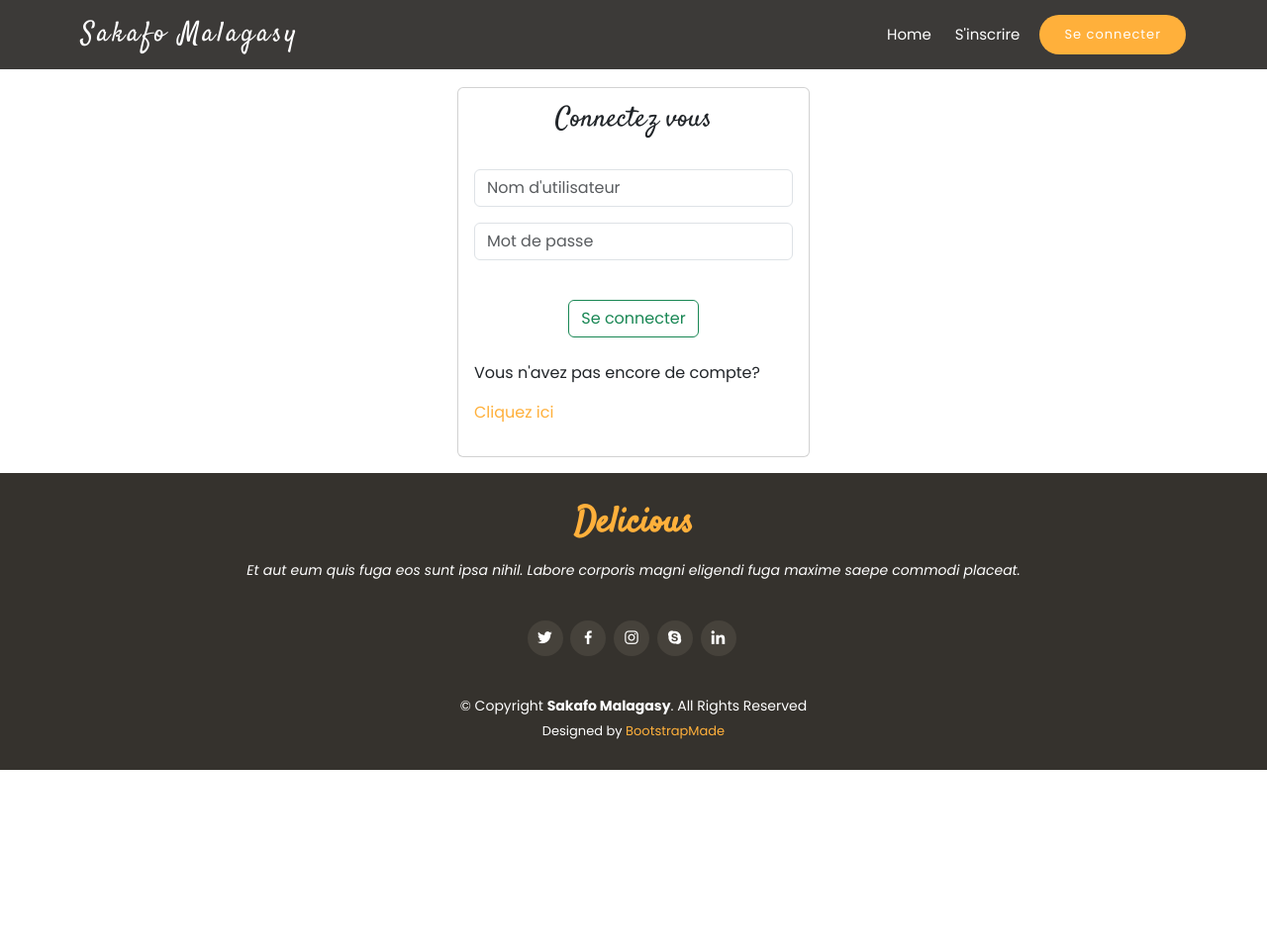
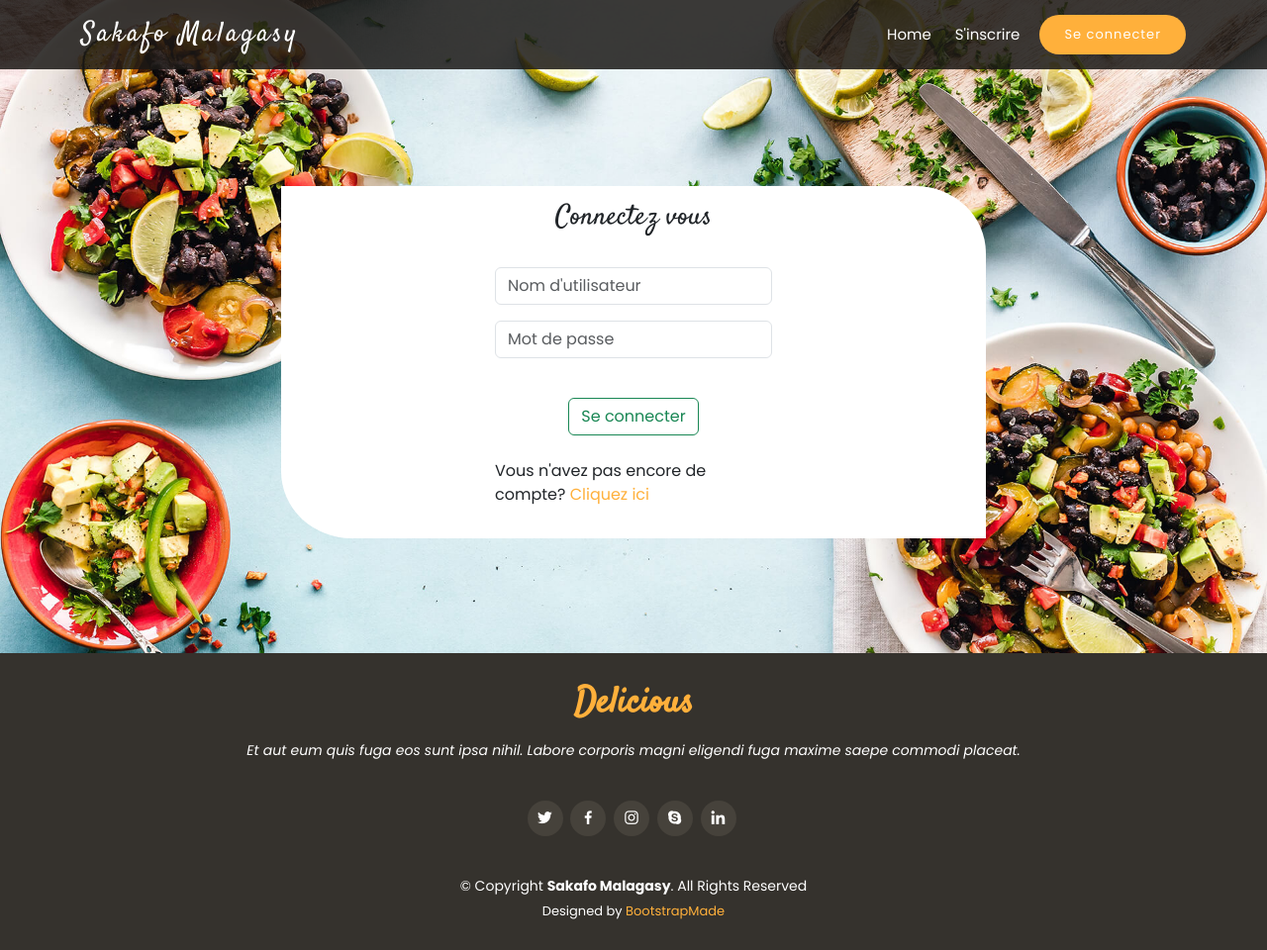
Before and after one commit to MizyJo/sakafoMalagasy, a Django app: page /auth/login in a window 1280 px wide. Shown: the whole page at 99% size. Before the commit the page ends 778 px from the top, so only its background shows below. Run offline with Django 5.2, Linux system fonts and the light colour scheme; some libraries are stand-ins or nearby versions.

Commit message:
front login and register

```diff
--- a/SakafoMalagasy/templates/authentification/login.html
+++ b/SakafoMalagasy/templates/authentification/login.html
@@ -1,17 +1,18 @@
 {% extends 'base.html' %}
+{% load static %}
 {% block title %}
 {% endblock %}
 {% block content %}
-    <br><br><br>
-    <div class="container">
+    <div class="container-fluid" style="background-image: url({% static 'assets/img/chefs-bg.jpg' %});background-size: cover;padding:100px">
+        <br><br><br>
     <div class="row">
-        <div class="col-4"></div>
-        <div class="col-4">
-            <div class="card my-3">
+        <div class="col-2"></div>
+        <div class="col-8">
+            <div class="card my-3 animate__animated animate__fadeIn" style="border-radius: 10% 10% 0% 10% / 0% 19% 10% 19% ;border:none;">
                 <div class="card-body">
                     <h3 class="text-center">Connectez vous</h3>
                     <br>
-                    <form action="/auth/tchek_login" method="post">
+                    <form action="/auth/tchek_login" method="post" style="margin:0px 200px">
                         {% csrf_token %}
                         <div class="form-group mb-3">
                             <input type="text" name="pseudo" id = "pseudo" class="form-control" placeholder="Nom d'utilisateur">
@@ -25,13 +26,13 @@
                                 <button type="submit" class="btn btn-outline-success">Se connecter</button>
                             </div>
                             <br>
-                            <p>Vous n'avez pas encore de compte?</p><a href="/auth/register" class="hyperlink">Cliquez ici</a>
+                            <p>Vous n'avez pas encore de compte? <a href="/auth/register" class="hyperlink">Cliquez ici</a></p>
                         </div>
                     </form>
                 </div>
             </div>
         </div>
-        <div class="col-4"></div>
+        <div class="col-2"></div>
     </div>
     </div>
 {% endblock %}
```
Also changed, not shown: SakafoMalagasy/templates/authentification/register.html (+8 -6 lines).
